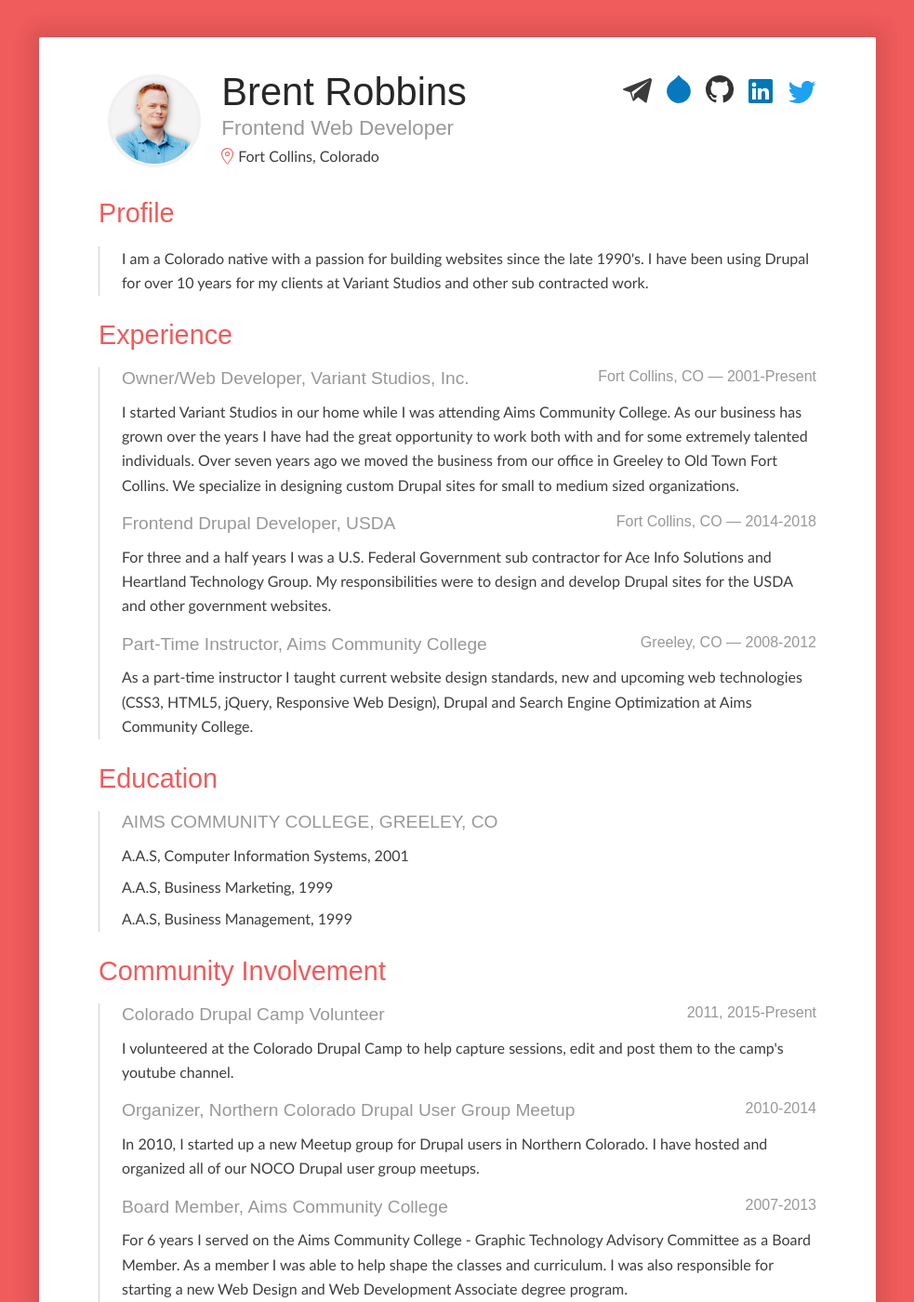
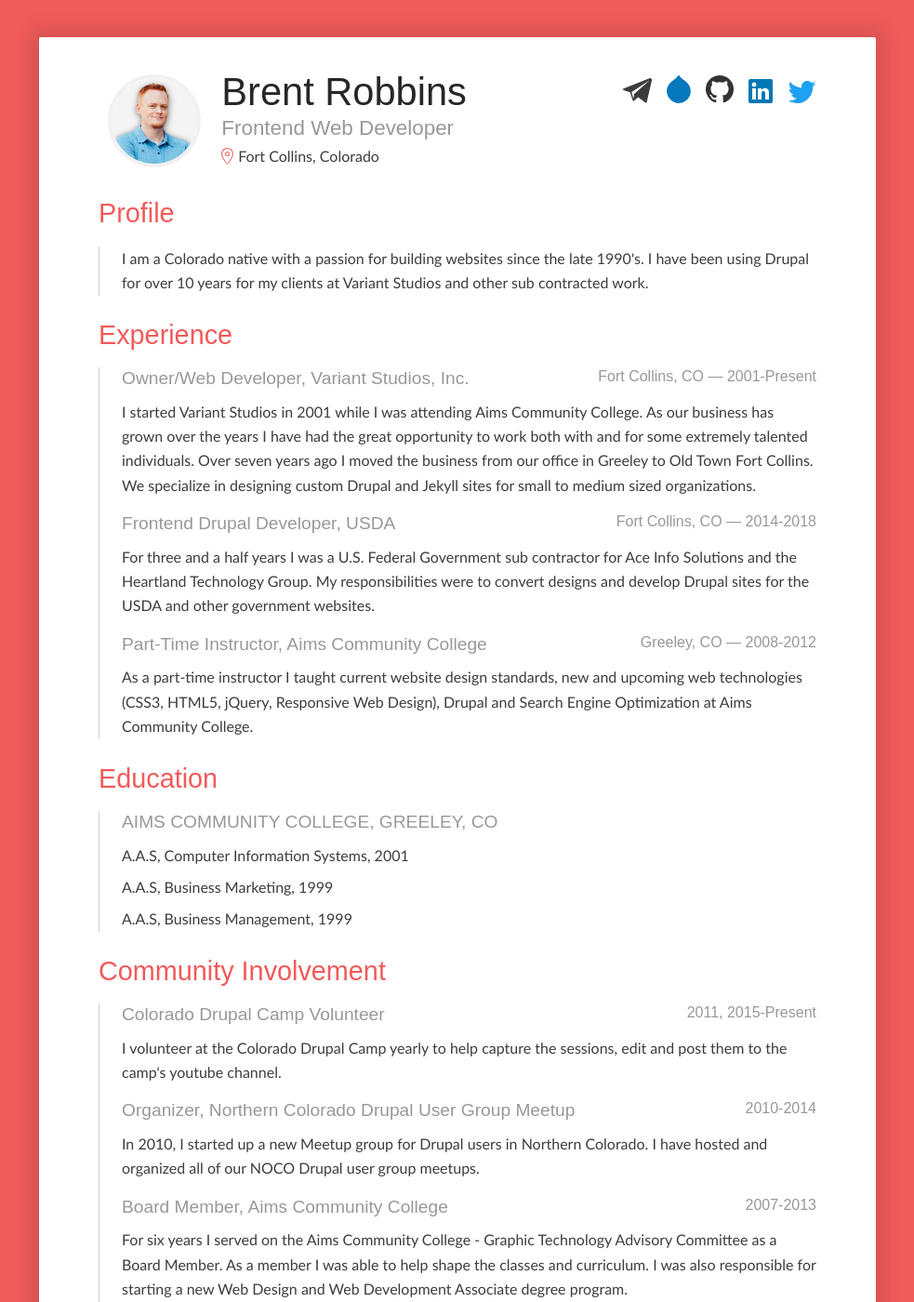
Before and after one commit to brentrobbins/brentrobbins.net, a Jekyll site: the page built from index.html, in a window 1280 px wide and 1400 px high. Shown: the whole window at 93% size, without its empty margins (148-1131 px from the left). Built offline with Jekyll 4.4.1, drawn with Linux system fonts in a browser that asks for light colours; cached includes are drawn as plain includes; some web fonts are replaced; some of the changed text lies outside the part shown.

```diff
--- a/_layouts/front.html
+++ b/_layouts/front.html
@@ -18,19 +18,28 @@ body_class: front
 
         <div class="contact">
             <ul class="icon-list">
-          <li><a href="mailto:&#98;&#114;en%74%40&#118;%61&#114;&#105;a&#110;%74%73%74u&#100;i%6fs%2ecom" title="Email Me"><img src="/assets/images/icons/email.svg" class="svg" alt="Email"></a></li>
-            <li><a href="https://www.drupal.org/user/164139/" target="_blank" rel="noopener noreferrer" title="My Drupal User Profile"><img src="/assets/images/icons/drupal.svg" class="svg" alt="Drupal"></a></li>
-            <li><a href="https://github.com/brentrobbins" target="_blank" rel="noopener noreferrer" title="My Github User Account"><img src="/assets/images/icons/github.svg" class="svg" alt="Github"></a></li>
-            <li><a href="https://www.linkedin.com/in/variantstudios/" target="_blank" rel="noopener noreferrer" title="My LinkedIn Profile"><img src="/assets/images/icons/linkedin.svg" class="svg" alt="LinkedIn"></a></li>
-            <li><a href="https://twitter.com/brentrobbins" target="_blank" rel="noopener noreferrer" title="My Twitter Account"><img src="/assets/images/icons/twitter.svg" class="svg" alt="Twitter"></a></li>
+                <li>
+                    <a href="mailto:&#98;&#114;en%74%40&#118;%61&#114;&#105;a&#110;%74%73%74u&#100;i%6fs%2ecom" title="Email Me"><img src="/assets/images/icons/email.svg" class="svg" alt="Email"></a>
+                </li>
+                <li>
+                    <a href="https://www.drupal.org/user/164139/" target="_blank" rel="noopener noreferrer" title="My Drupal User Profile"><img src="/assets/images/icons/drupal.svg" class="svg" alt="Drupal"></a>
+                </li>
+                <li>
+                    <a href="https://github.com/brentrobbins" target="_blank" rel="noopener noreferrer" title="My Github User Account"><img src="/assets/images/icons/github.svg" class="svg" alt="Github"></a>
+                </li>
+                <li>
+                    <a href="https://www.linkedin.com/in/variantstudios/" target="_blank" rel="noopener noreferrer" title="My LinkedIn Profile"><img src="/assets/images/icons/linkedin.svg" class="svg" alt="LinkedIn"></a>
+                </li>
+                <li>
+                    <a href="https://twitter.com/brentrobbins" target="_blank" rel="noopener noreferrer" title="My Twitter Account"><img src="/assets/images/icons/twitter.svg" class="svg" alt="Twitter"></a>
+                </li>
             </ul>
         </div>
     </header>
 
     <h3>Profile</h3>
     <section>
-    <p>I am a Colorado native with a passion for building websites since the late 1990's. I have been using Drupal for over
-      10 years for my clients at Variant Studios and other sub contracted work.</p>
+        <p>I am a Colorado native with a passion for building websites since the late 1990's. I have been using Drupal for over 10 years for my clients at Variant Studios and other sub contracted work.</p>
     </section>
 
     <h3>Experience</h3>
@@ -38,24 +47,20 @@ body_class: front
         <h4>Owner/Web Developer, Variant Studios, Inc.
             <span class="small">Fort Collins, CO — 2001-Present</span>
         </h4>
-    <p>I started Variant Studios in our home while I was attending Aims Community College. As our business has grown over the
-      years I have had the great opportunity to work both with and for some extremely talented individuals. Over seven
-      years ago we moved the business from our office in Greeley to Old Town Fort Collins. We specialize
-      in designing custom Drupal sites for small to medium sized organizations.
+        <p>I started Variant Studios in 2001 while I was attending Aims Community College. As our business has grown over the years I have had the great opportunity to work both with and for some extremely talented individuals. Over seven years ago I
+            moved the business from our office in Greeley to Old Town Fort Collins. We specialize in designing custom Drupal and Jekyll sites for small to medium sized organizations.
         </p>
 
         <h4>Frontend Drupal Developer, USDA
             <span class="small">Fort Collins, CO — 2014-2018</span>
         </h4>
-    <p>For three and a half years I was a U.S. Federal Government sub contractor for Ace Info Solutions and Heartland Technology
-      Group. My responsibilities were to design and develop Drupal sites for the USDA and other government websites.</p>
+        <p>For three and a half years I was a U.S. Federal Government sub contractor for Ace Info Solutions and the Heartland Technology Group. My responsibilities were to convert designs and develop Drupal sites for the USDA and other government websites.</p>
 
 
         <h4>Part-Time Instructor, Aims Community College
             <span class="small">Greeley, CO — 2008-2012</span>
         </h4>
-    <p>As a part-time instructor I taught current website design standards, new and upcoming web technologies (CSS3, HTML5,
-      jQuery, Responsive Web Design), Drupal and Search Engine Optimization at Aims Community College.</p>
+        <p>As a part-time instructor I taught current website design standards, new and upcoming web technologies (CSS3, HTML5, jQuery, Responsive Web Design), Drupal and Search Engine Optimization at Aims Community College.</p>
 
     </section>
 
@@ -73,22 +78,18 @@ body_class: front
         <h4>Colorado Drupal Camp Volunteer
             <span class="small">2011, 2015-Present</span>
         </h4>
-    <p>I volunteered at the Colorado Drupal Camp to help capture sessions, edit and post them to the
-      camp's youtube channel.</p>
+        <p>I volunteer at the Colorado Drupal Camp yearly to help capture the sessions, edit and post them to the camp's youtube channel.</p>
 
         <h4>Organizer, Northern Colorado Drupal User Group Meetup
             <span class="small">2010-2014</span>
         </h4>
-    <p>In 2010, I started up a new Meetup group for Drupal users in Northern Colorado. I have hosted and organized all of our
-      NOCO Drupal user group meetups.</p>
+        <p>In 2010, I started up a new Meetup group for Drupal users in Northern Colorado. I have hosted and organized all of our NOCO Drupal user group meetups.</p>
 
 
         <h4>Board Member, Aims Community College
             <span class="small">2007-2013</span>
         </h4>
-    <p>For 6 years I served on the Aims Community College - Graphic Technology Advisory Committee as a Board Member. As a member
-      I was able to help shape the classes and curriculum. I was also responsible for starting a new Web Design and Web Development
-      Associate degree program.</p>
+        <p>For six years I served on the Aims Community College - Graphic Technology Advisory Committee as a Board Member. As a member I was able to help shape the classes and curriculum. I was also responsible for starting a new Web Design and Web Development Associate degree program.</p>
 
     </section>
 
@@ -98,13 +99,13 @@ body_class: front
         <p>Theming, Site Architecture, Site Building and Training</p>
 
         <h4>Frontend</h4>
-    <p>HTML5, CSS, SASS, Javascript, Responsive Web Design</p>
+        <p>HTML5, CSS3 / SASS, Javascript, jQuery, Responsive Web Design and Git</p>
 
         <h4>Programs, Apps and Sites</h4>
-    <p>Sketch, Adobe Photoshop, Adobe Illustrator, VS Code, Git, Terminal, Google Apps/Docs, Google Analytics</p>
+        <p>Sketch, Photoshop, Illustrator, VS Code, Terminal, Invision, Google Apps/Docs and Google Analytics</p>
 
         <h4>Business</h4>
-    <p>Project Management, Marketing, Social Media, Search Engine Optimization</p>
+        <p>Project Management, Marketing, Social Media and Search Engine Optimization</p>
     </section>
 
     <h3>Interests</h3>
```
Also changed, not shown: other parts of _layouts/front.html (+2 -0 lines). Lines whose indentation alone changed are shown as unchanged.
